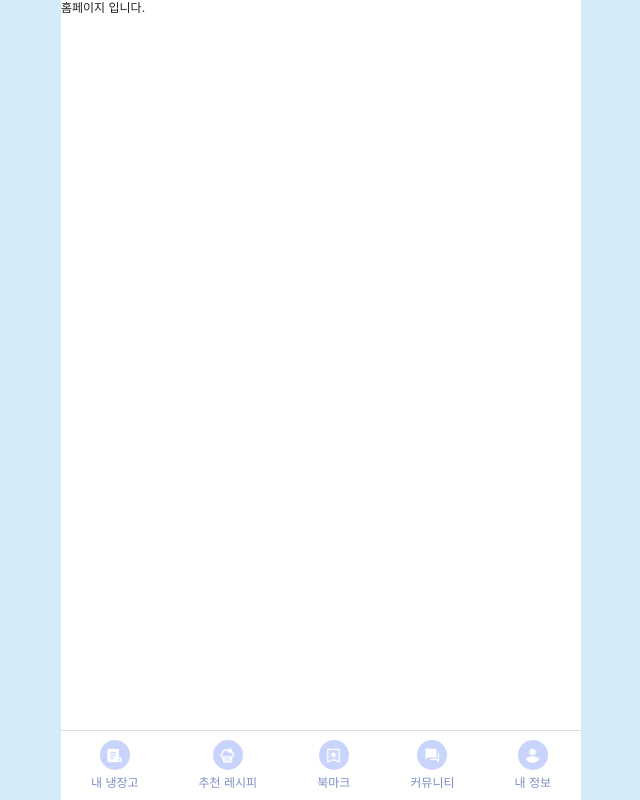
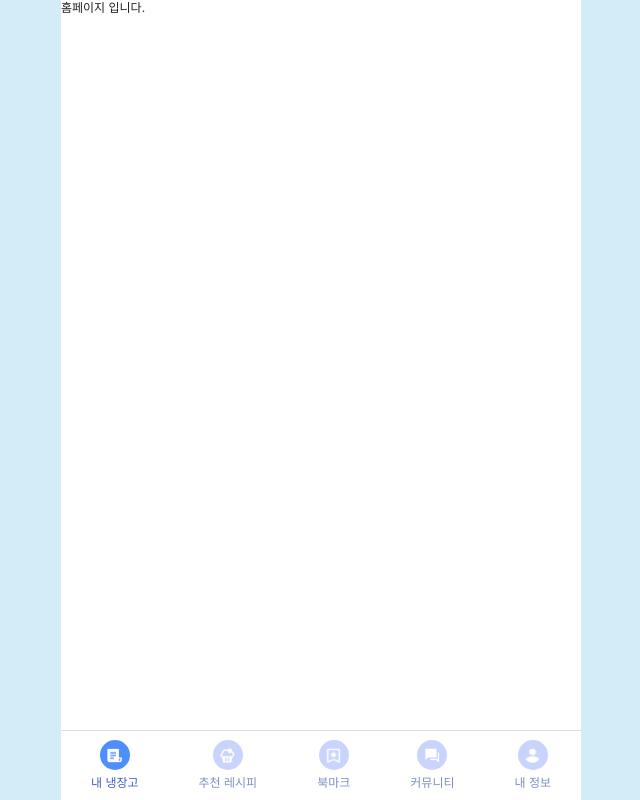
Before and after one commit to Kakao-Tech-Bootcamp-Team2/zipbob-client, a React (Vite) app: page /home in a window 1280 px wide. Shown: the whole page, without its empty margins (319-959 px from the left). Built offline with nearby package versions, Linux system fonts and the light colour scheme; a web font is replaced by a local one.

Commit message:
fix: 네비게이션 바 '내 냉장고' 링크 경로 수정
- '내 냉장고' 링크의 경로를 '/'에서 '/home'으로 변경
- 경로 수정으로 인해 네비게이션 클릭 시 홈 페이지가 정상적으로 이동하도록 처리

```diff
--- a/src/components/Navbar.tsx
+++ b/src/components/Navbar.tsx
@@ -12,10 +12,10 @@ const NavBar = () => {
   return (
     <nav className={styles.navContainer}>
       <Link
-        to="/"
-        className={`${styles.navItem} ${location.pathname === "/" ? styles.active : ""}`}
+        to="/home"
+        className={`${styles.navItem} ${location.pathname === "/home" ? styles.active : ""}`}
       >
-        <div className={`${styles.iconBack} ${location.pathname === "/" ? styles.active : ""}`}>
+        <div className={`${styles.iconBack} ${location.pathname === "/home" ? styles.active : ""}`}>
           <img src={refriIcon} alt="내 냉장고" className={styles.navIcon} />
         </div>
         <span>내 냉장고</span>
```
